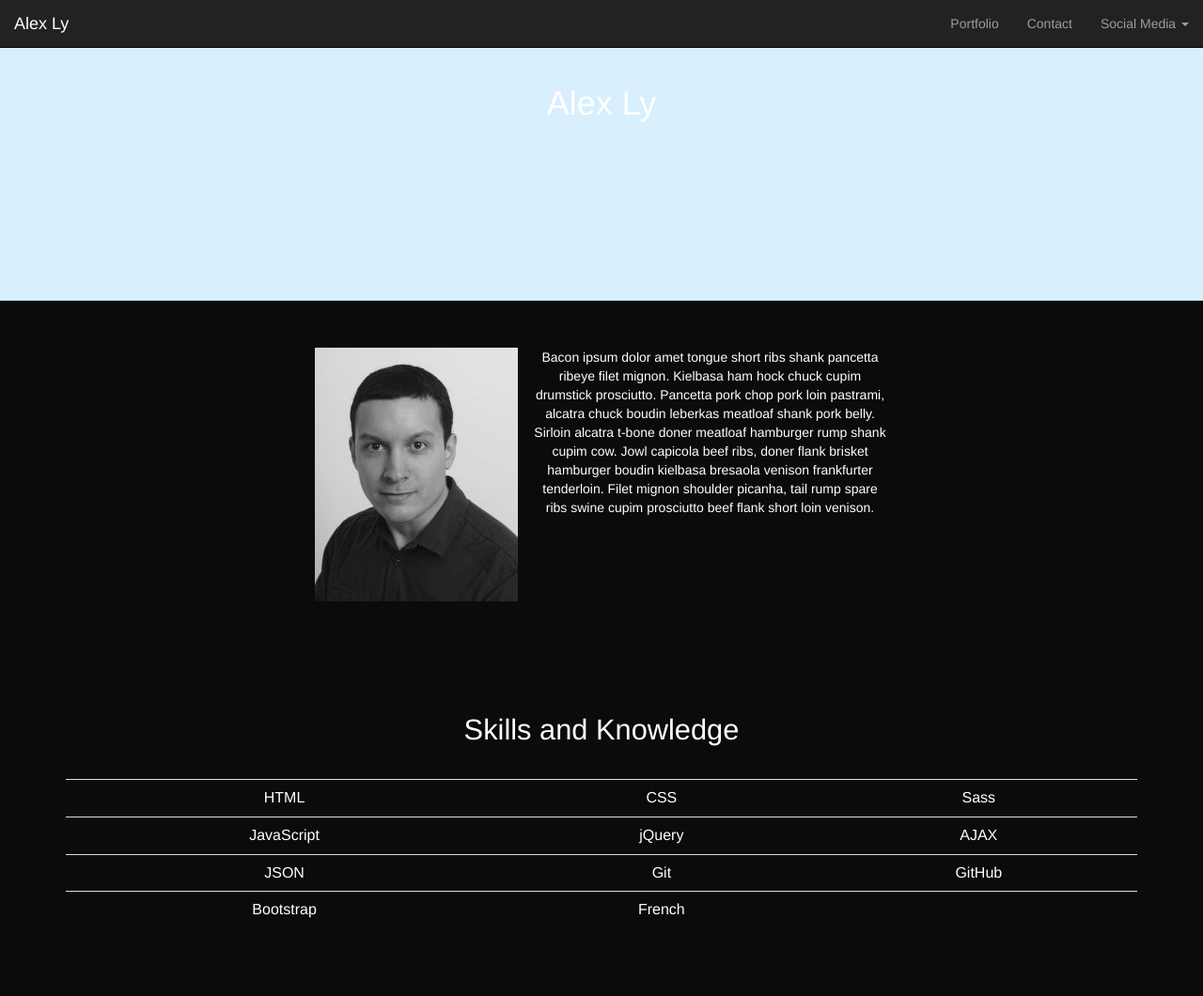
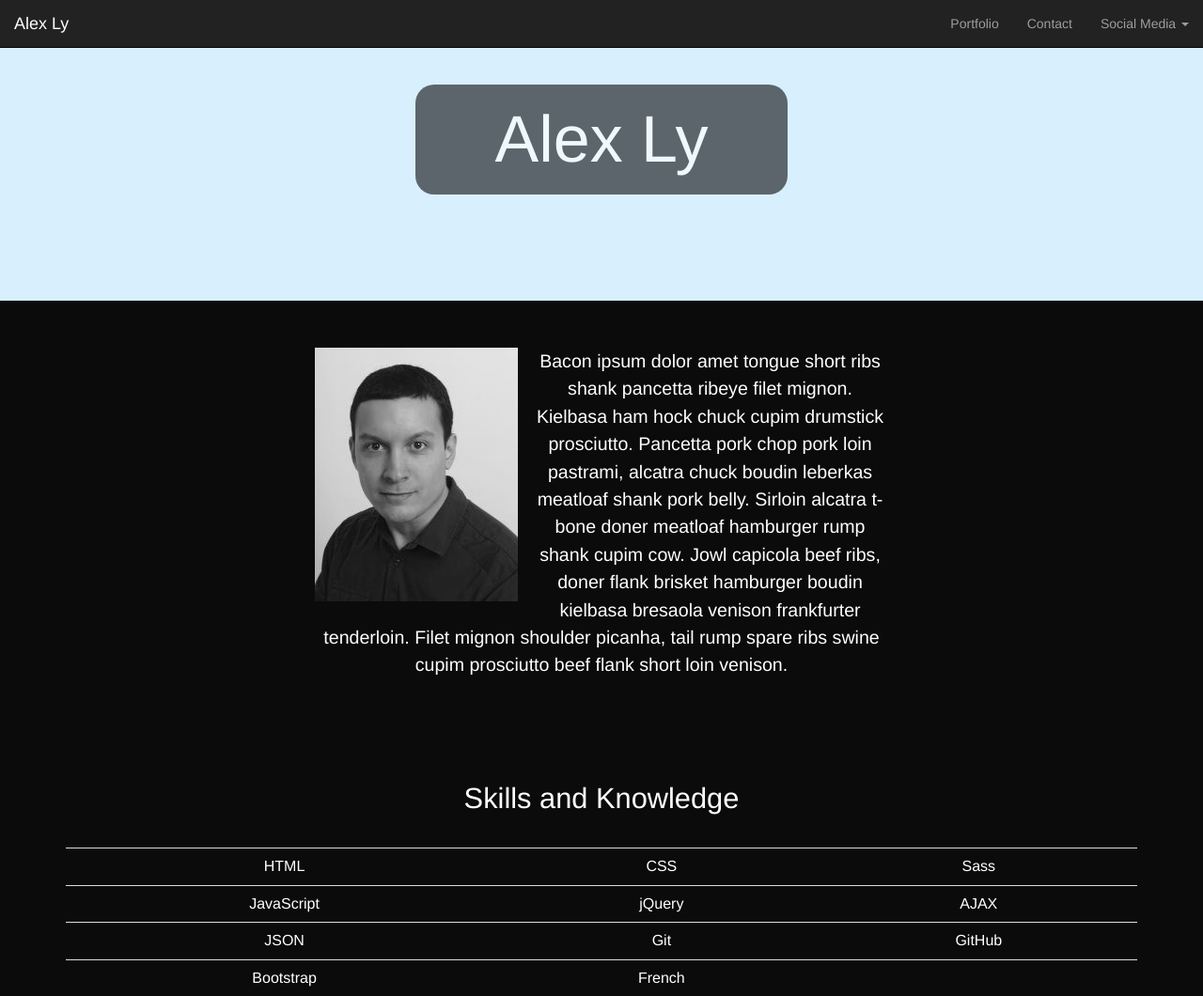
Before and after one commit to alex-B-Ly/Portfolio, a PHP site: page / in a window 1280 px wide. Shown: the top 1060 px of the page at 94% size. Run offline with PHP 8.4, Linux system fonts and the light colour scheme; some libraries are stand-ins or nearby versions.

Commit message:
fixed a few buttons, made h1 visible.  Need to get image color on pageyoffset working

```diff
--- a/css/style.css
+++ b/css/style.css
@@ -19,6 +19,13 @@ a:visited,
 a:active {
   text-decoration: none; }
 
+h1 {
+  font-size: 5em;
+  background: #0B0B0B;
+  padding: 20px 0;
+  opacity: 0.6;
+  border-radius: 20px; }
+
 h2.section-title {
   font-size: 2.2em;
   margin: 50px 0 35px 0; }
@@ -36,6 +43,10 @@ h2.section-title {
   .intro-pic {
     float: left;
     margin-right: 15px; } }
+.intro-description {
+  font-size: 1.4em;
+  line-height: 1.5em; }
+
 /* Skills */
 .table > tbody > tr > td.tablefix {
   border-bottom: 1px solid #ddd; }
@@ -155,7 +166,7 @@ h2.section-title {
 .bucks-map {
   width: 50%;
   height: 300px;
-  margin-bottom: 30px; }
+  margin-bottom: 40px; }
 
 .contact-items {
   font-size: 1.4em; }
@@ -186,6 +197,6 @@ header {
 footer {
   height: 120px;
   background: url("../img/congruent_outline.png");
-  opacity: 0.15; }
+  opacity: 0.25; }
 
 /*# sourceMappingURL=style.css.map */
--- a/index.html
+++ b/index.html
@@ -48,7 +48,7 @@
 	<header>
 		<div class="container-fluid">
 			<div class="row">
-				<div class="col-xs-12 text-center">
+				<div class="col-xs-12 col-md-8 col-md-offset-2 col-lg-4 col-lg-offset-4 text-center">
 					<h1>Alex Ly</h1>
 				</div>
 			</div>
--- a/scss/base/_base.scss
+++ b/scss/base/_base.scss
@@ -14,6 +14,14 @@ a:active{
 	text-decoration: none;
 }
 
+h1{
+	font-size: 5em;
+	background: $dark-back;
+	padding: 20px 0;
+	opacity: 0.6;
+	border-radius: 20px;
+}
+
 h2.section-title{
 	font-size: 2.2em;
 	margin: 50px 0 35px 0;
--- a/scss/layout/_footer.scss
+++ b/scss/layout/_footer.scss
@@ -2,5 +2,5 @@
 footer{
 	height: 120px;
 	background: url('../img/congruent_outline.png');
-	opacity: 0.15;
+	opacity: 0.25;
 }
--- a/scss/modules/_sections.scss
+++ b/scss/modules/_sections.scss
@@ -15,6 +15,11 @@
 		float: left;
 		margin-right: 15px;
 	}
+}
+
+.intro-description{
+	font-size: 1.4em;
+	line-height: 1.5em;
 }
 
 /* Skills */
@@ -164,7 +169,7 @@
 .bucks-map{
 	width: 50%;
 	height: 300px;
-	margin-bottom: 30px;
+	margin-bottom: 40px;
 }
 
 .contact-items{
```
Also changed, not shown: 1 other file.
